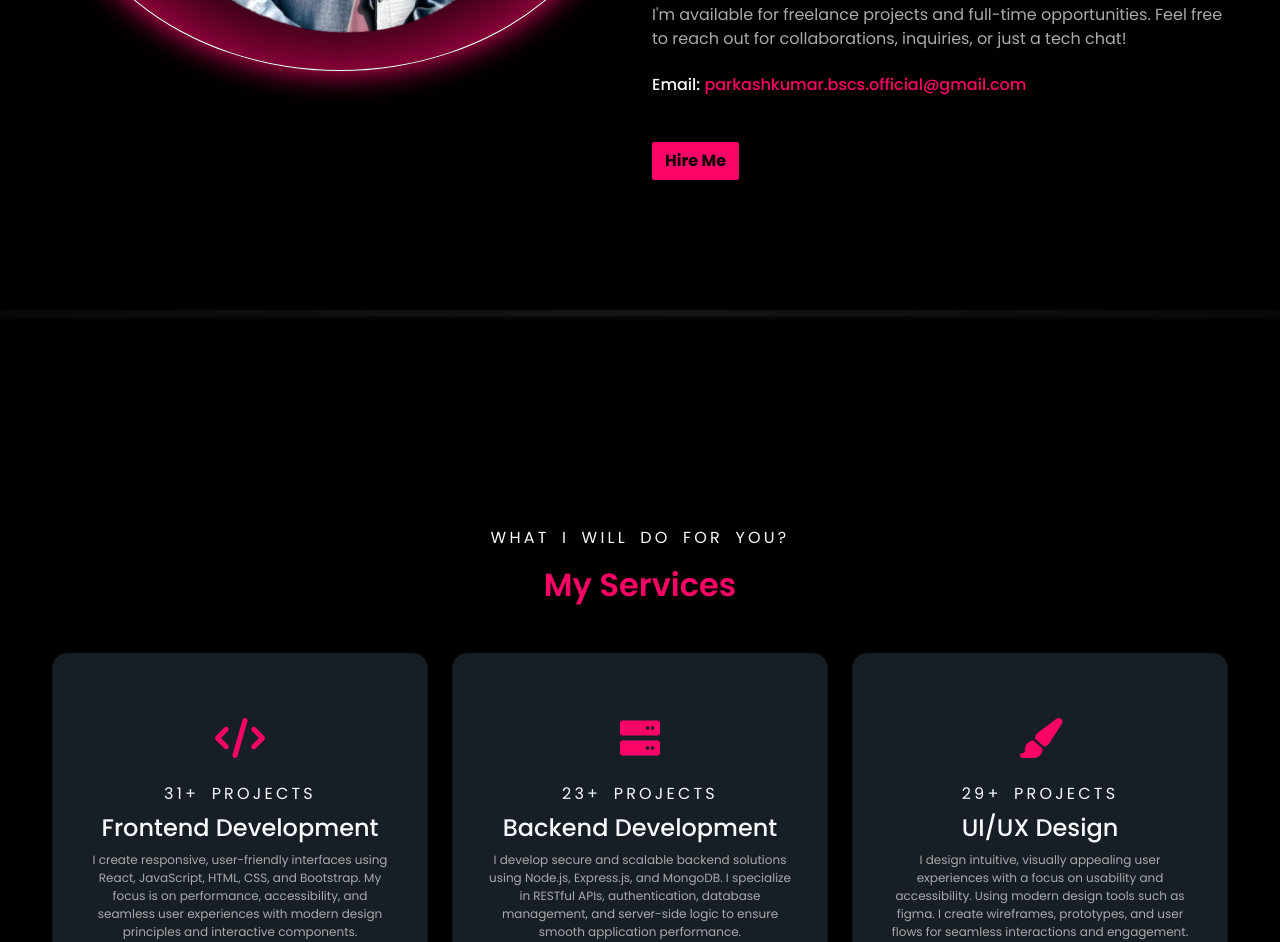
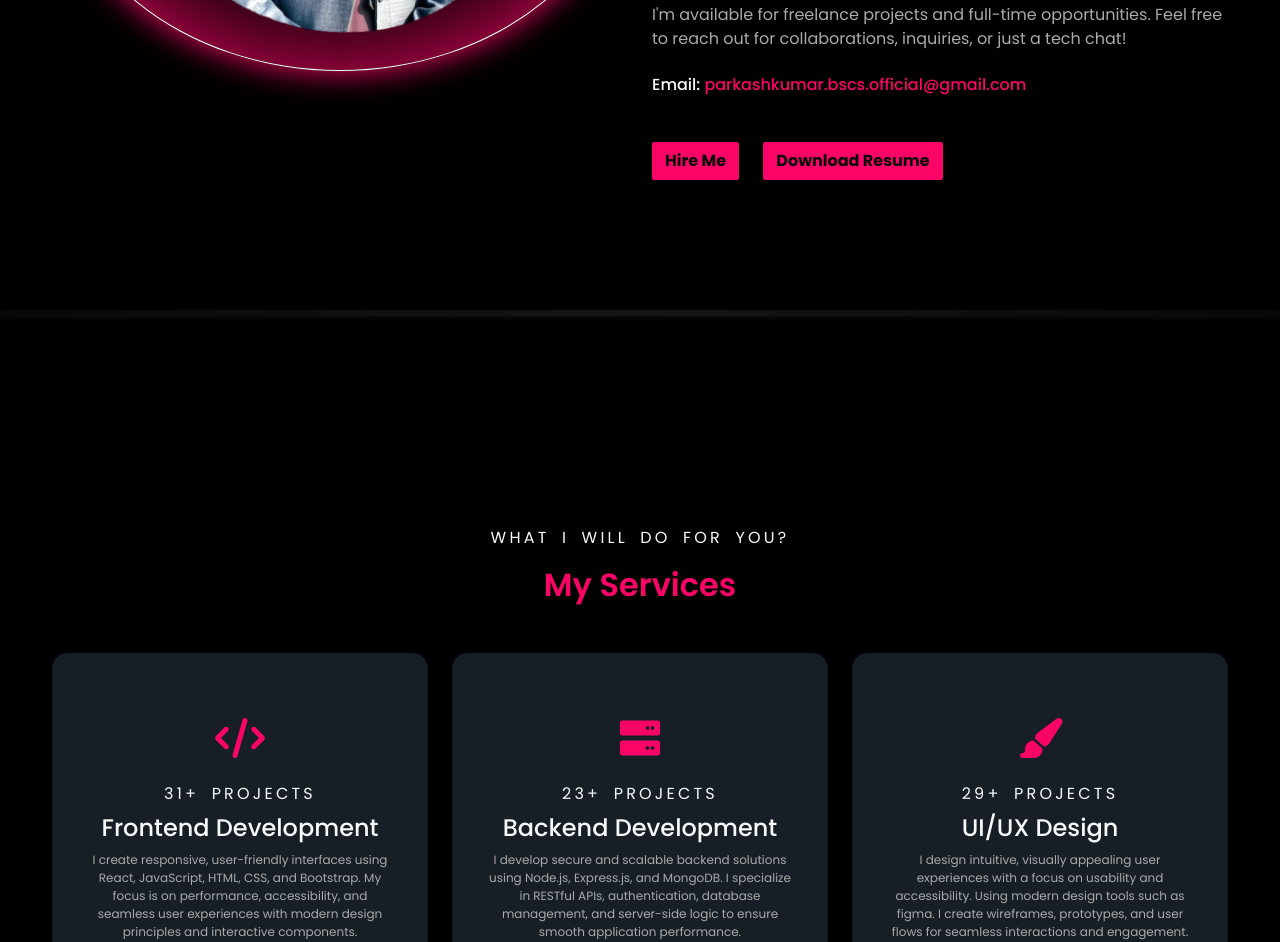
Before and after one commit to parkashkumarcs/my-official-webpage, a website: page src/HTML/home.html in a window 1280 px wide. Shown: the part 1606-2548 px from the top of the page. Drawn offline with nearby package versions, Linux system fonts and the light colour scheme.

Commit message:
my official resume added & updated2  03/08/2025

```diff
--- a/src/CSS/about.css
+++ b/src/CSS/about.css
@@ -17,3 +17,6 @@
   transition: 0.5s;
   padding: 2rem;
 }
+.btn-margin{
+  margin-left: 20px;
+}
--- a/src/HTML/home.html
+++ b/src/HTML/home.html
@@ -244,6 +244,15 @@
                 aria-disabled="true"
                 >Hire Me</a
               >
+              <a
+              href="../assets/My_Resume.pdf"
+              class="btn btn-bg-color btn-txt-clr fw-bold mb-lg-5 btn-margin"
+              tabindex="-1"
+              role="button"
+              aria-disabled="true"
+              download="My_Resume.pdf"
+              >Download Resume</a
+            >
             </div>
           </div>
         </div>
@@ -702,7 +711,7 @@
                       />
                     </div>
                   </div>
-                  <div class="col-lg-10 text-start">
+                  <div class="col-lg-10 text-start txt-mobile">
                     <h5 class="text-light">Nizam Uddin</h5>
                     <p class="text-light">E-Commerce Business Owner</p>
                   </div>
```
Also changed, not shown: 2 other files.
